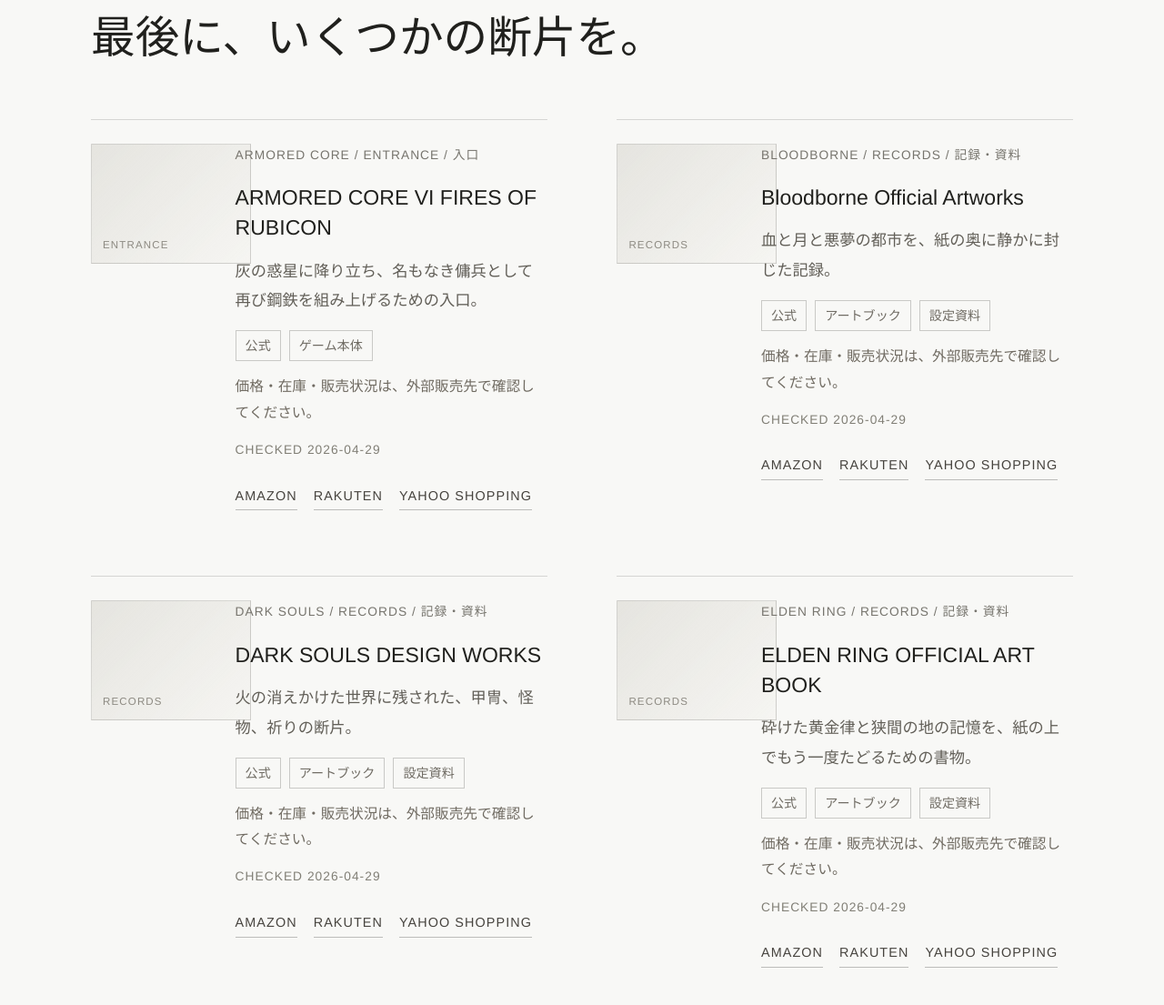
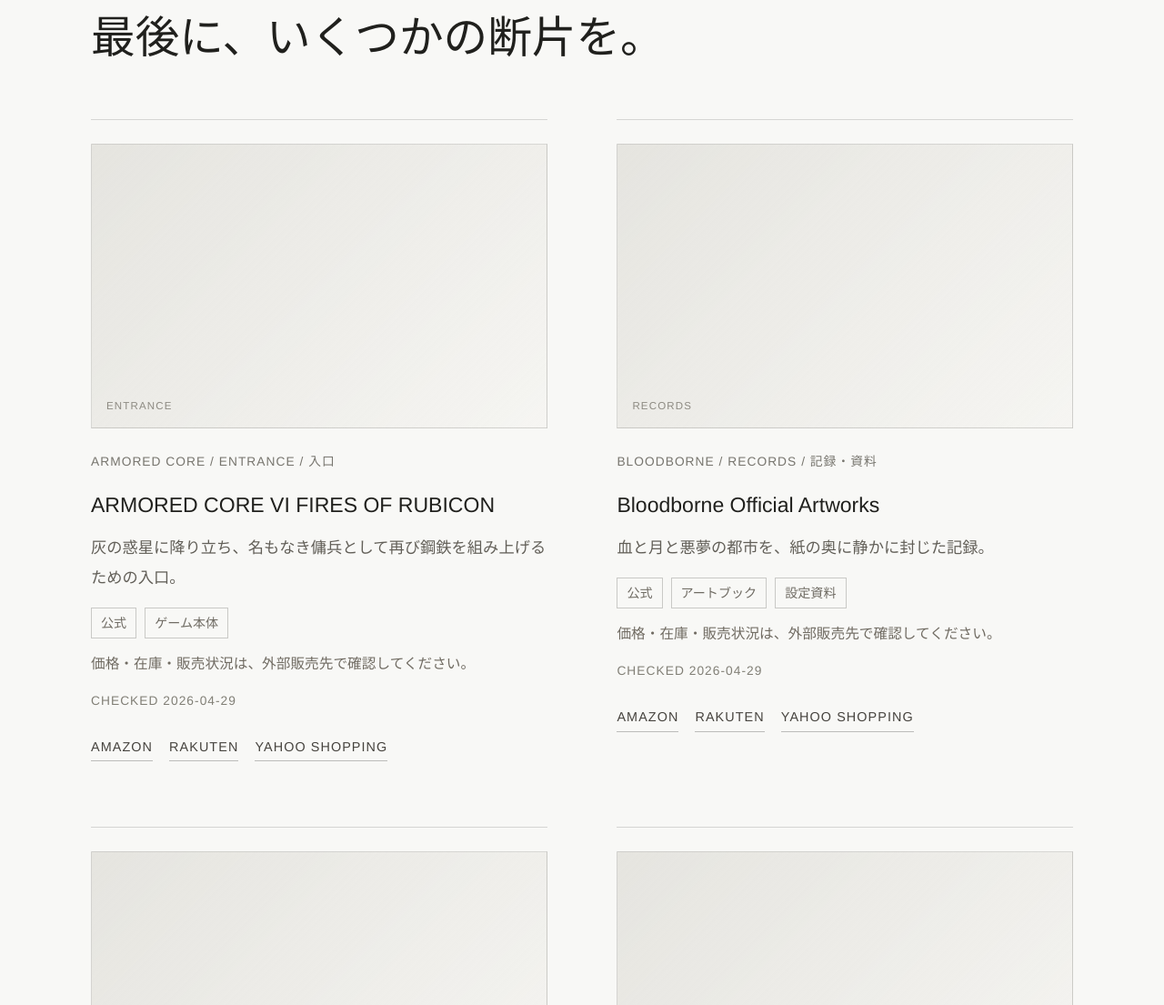
Before and after one commit to ailabgpt0125/from_article, a plain HTML site: page index.html in a window 1280 px wide. Shown: the part 2860-3965 px from the top of the page at 91% size. Drawn offline with Linux system fonts and the light colour scheme.

Commit message:
Adjust object placeholder layout

```diff
--- a/style.css
+++ b/style.css
@@ -638,9 +638,11 @@
 .object-card__media {
   display: flex;
   align-items: flex-end;
-  min-height: 132px;
-  aspect-ratio: 4 / 3;
-  padding: 12px;
+  width: 100%;
+  min-height: 180px;
+  aspect-ratio: 16 / 10;
+  margin-bottom: 24px;
+  padding: 16px;
   border: 1px solid rgba(32, 32, 29, 0.14);
   background:
     linear-gradient(135deg, rgba(32, 32, 29, 0.05), rgba(255, 255, 255, 0.38)),
@@ -804,9 +806,7 @@
 }
 
 .object-card {
-  display: grid;
-  grid-template-columns: minmax(112px, 0.34fr) minmax(0, 1fr);
-  gap: clamp(22px, 3.4vw, 42px);
+  display: block;
   border-top-color: rgba(32, 32, 29, 0.16);
 }
 
@@ -887,10 +887,6 @@
     font-size: 1.02rem;
   }
 
-  .object-card {
-    grid-template-columns: 1fr;
-  }
-
   .object-card__media {
     min-height: 160px;
   }
```
